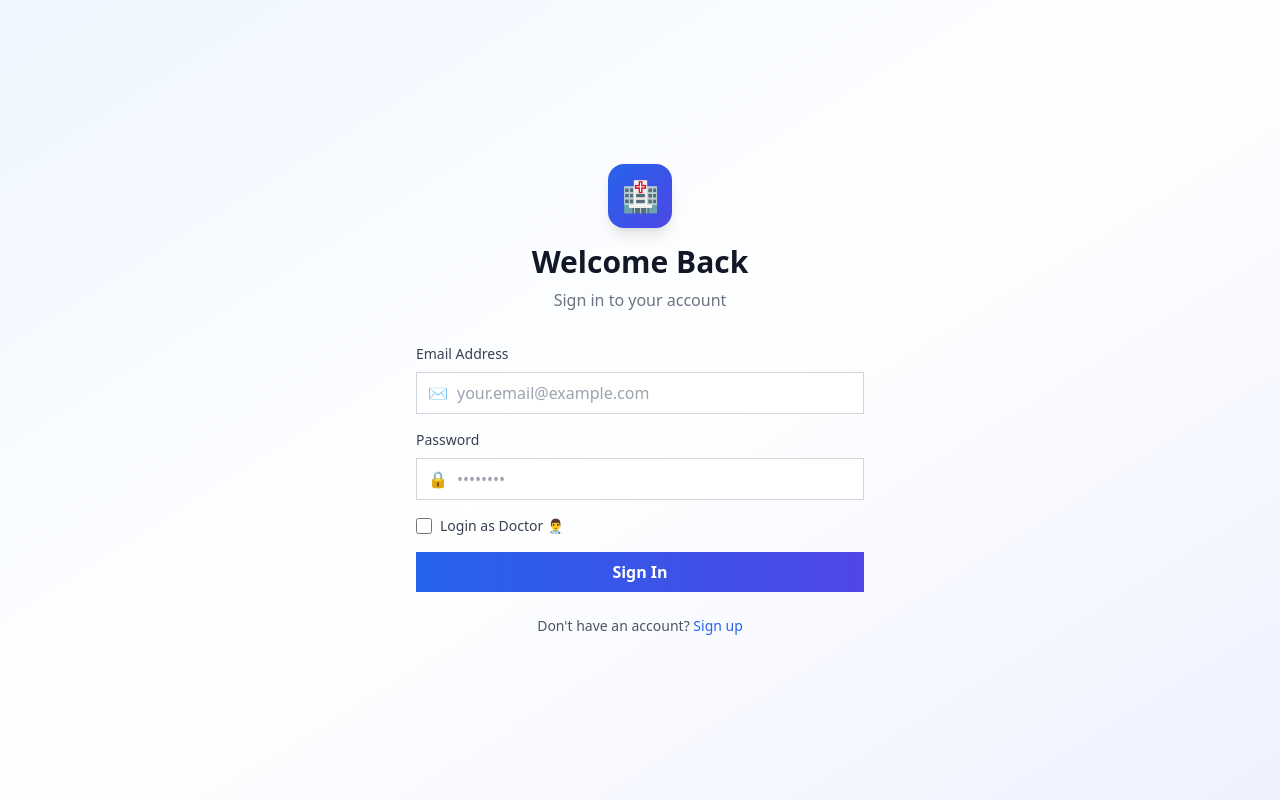
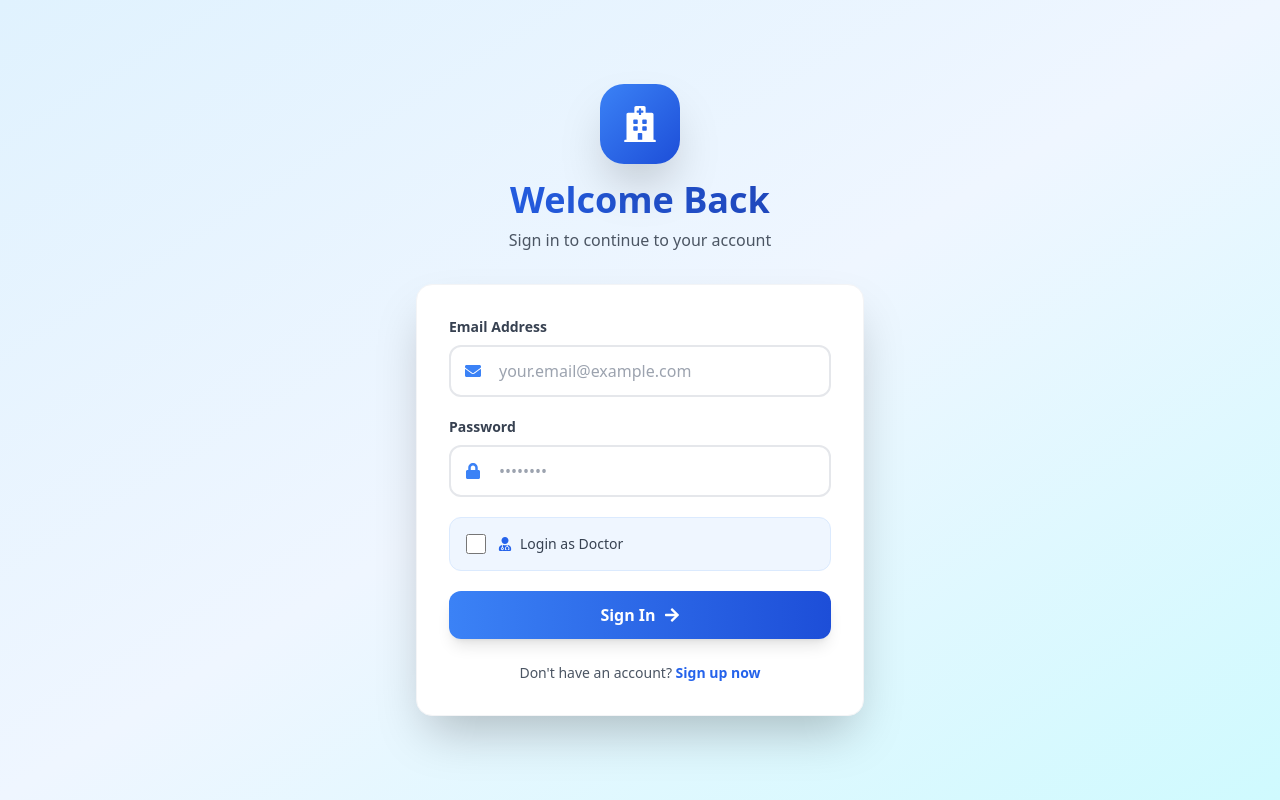
Before and after one commit to Devjivani1606/Doctor-Appointment, a React (Vite) app in the folder client/: page /login in a window 1280 px wide. Built offline with nearby package versions, Linux system fonts and the light colour scheme.

Commit message:
Lodin page upadate

```diff
--- a/client/src/pages/Login.jsx
+++ b/client/src/pages/Login.jsx
@@ -1,6 +1,7 @@
 import React, { useState } from 'react';
 import { Link, useNavigate } from 'react-router-dom';
 import axios from 'axios';
+import { FaEnvelope, FaLock, FaUserMd, FaHospital, FaArrowRight } from 'react-icons/fa';
 
 const Login = () => {
     const navigate = useNavigate();
@@ -40,21 +41,22 @@ const Login = () => {
     };
 
     return (
-        <div className="min-h-screen flex items-center justify-center bg-gradient-to-br from-blue-50 via-white to-indigo-50 p-4">
+        <div className="min-h-screen flex items-center justify-center bg-gradient-to-br from-sky-100 via-blue-50 to-cyan-100 p-4">
             <div className="w-full max-w-md">
                 <div className="text-center mb-8">
-                    <div className="inline-flex items-center justify-center w-16 h-16 bg-gradient-to-br from-blue-600 to-indigo-600 rounded-2xl mb-4 shadow-lg">
-                        <span className="text-3xl">🏥</span>
+                    <div className="inline-flex items-center justify-center w-20 h-20 bg-gradient-to-br from-blue-500 to-blue-700 rounded-3xl mb-4 shadow-2xl transform hover:scale-105 transition-transform">
+                        <FaHospital className="text-4xl text-white" />
                     </div>
-                    <h1 className="text-3xl font-bold text-gray-900">Welcome Back</h1>
-                    <p className="text-gray-500 mt-2">Sign in to your account</p>
+                    <h1 className="text-4xl font-bold bg-gradient-to-r from-blue-600 to-blue-800 bg-clip-text text-transparent mb-2">Welcome Back</h1>
+                    <p className="text-gray-600">Sign in to continue to your account</p>
                 </div>
 
-                        <form onSubmit={handleSubmit} className="space-y-4">
+                <div className="bg-white rounded-2xl shadow-2xl border border-gray-100 p-8">
+                    <form onSubmit={handleSubmit} className="space-y-5">
                         <div className="space-y-2">
-                            <label htmlFor="email" className="block text-sm font-medium text-gray-700">Email Address</label>
+                            <label htmlFor="email" className="block text-sm font-semibold text-gray-700">Email Address</label>
                             <div className="relative">
-                                <span className="absolute left-3 top-1/2 -translate-y-1/2 text-gray-400">✉️</span>
+                                <FaEnvelope className="absolute left-4 top-1/2 -translate-y-1/2 text-blue-500" />
                                 <input
                                     id="email"
                                     type="email"
@@ -62,15 +64,15 @@ const Login = () => {
                                     value={formData.email}
                                     onChange={handleChange}
                                     placeholder="your.email@example.com"
-                                    className="w-full pl-10 pr-4 py-2 border border-gray-300 rounded-lg focus:outline-none focus:ring-2 focus:ring-blue-500"
+                                    className="w-full pl-12 pr-4 py-3 border-2 border-gray-200 rounded-xl focus:outline-none focus:ring-2 focus:ring-blue-500 focus:border-transparent transition-all"
                                     required
                                 />
                             </div>
                         </div>
                         <div className="space-y-2">
-                            <label htmlFor="password" className="block text-sm font-medium text-gray-700">Password</label>
+                            <label htmlFor="password" className="block text-sm font-semibold text-gray-700">Password</label>
                             <div className="relative">
-                                <span className="absolute left-3 top-1/2 -translate-y-1/2 text-gray-400">🔒</span>
+                                <FaLock className="absolute left-4 top-1/2 -translate-y-1/2 text-blue-500" />
                                 <input
                                     id="password"
                                     type="password"
@@ -78,37 +80,47 @@ const Login = () => {
                                     value={formData.password}
                                     onChange={handleChange}
                                     placeholder="••••••••"
-                                    className="w-full pl-10 pr-4 py-2 border border-gray-300 rounded-lg focus:outline-none focus:ring-2 focus:ring-blue-500"
+                                    className="w-full pl-12 pr-4 py-3 border-2 border-gray-200 rounded-xl focus:outline-none focus:ring-2 focus:ring-blue-500 focus:border-transparent transition-all"
                                     required
                                 />
                             </div>
                         </div>
 
-                            {/* Login as Doctor Checkbox */}
-                            <div className="flex items-center">
+                        <div className="flex items-center bg-blue-50 p-4 rounded-xl border border-blue-100">
                             <input
                                 id="loginAsDoctor"
                                 type="checkbox"
                                 checked={loginAsDoctor}
                                 onChange={(e) => setLoginAsDoctor(e.target.checked)}
-                                    className="h-4 w-4 text-blue-600 focus:ring-blue-500 border-gray-300 rounded"
+                                className="h-5 w-5 text-blue-600 focus:ring-blue-500 border-gray-300 rounded cursor-pointer"
                             />
-                                <label htmlFor="loginAsDoctor" className="ml-2 block text-sm text-gray-700">
-                                    Login as Doctor 👨‍⚕️
+                            <label htmlFor="loginAsDoctor" className="ml-3 flex items-center text-sm font-medium text-gray-700 cursor-pointer">
+                                <FaUserMd className="mr-2 text-blue-600" />
+                                Login as Doctor
                             </label>
                         </div>
 
-                    <button type="submit" className="w-full bg-gradient-to-r from-blue-600 to-indigo-600 hover:from-blue-700 hover:to-indigo-700 text-white font-semibold py-2 px-4 rounded-lg transition-all duration-200 disabled:opacity-50 disabled:cursor-not-allowed" disabled={loading}>
-                        {loading ? 'Signing in...' : 'Sign In'}
+                        <button
+                            type="submit"
+                            className="w-full bg-gradient-to-r from-blue-500 to-blue-700 hover:from-blue-600 hover:to-blue-800 text-white font-bold py-3 px-4 rounded-xl transition-all duration-200 disabled:opacity-50 disabled:cursor-not-allowed shadow-lg hover:shadow-xl transform hover:-translate-y-0.5 flex items-center justify-center gap-2"
+                            disabled={loading}
+                        >
+                            {loading ? 'Signing in...' : (
+                                <>
+                                    Sign In
+                                    <FaArrowRight />
+                                </>
+                            )}
                         </button>
                     </form>
                     <div className="mt-6 text-center">
                         <p className="text-sm text-gray-600">
                             Don't have an account?{' '}
-                            <Link to="/register" className="text-blue-600 font-medium hover:underline">
-                                Sign up
+                            <Link to="/register" className="text-blue-600 font-bold hover:text-blue-700 hover:underline">
+                                Sign up now
                             </Link>
                         </p>
+                    </div>
                 </div>
             </div>
         </div>
--- a/client/src/pages/Register.jsx
+++ b/client/src/pages/Register.jsx
@@ -1,6 +1,7 @@
 import React, { useState } from 'react';
 import { Link, useNavigate } from 'react-router-dom';
 import axios from 'axios';
+import { FaUser, FaEnvelope, FaLock, FaUserMd, FaHospital, FaArrowRight } from 'react-icons/fa';
 
 const Register = () => {
     const navigate = useNavigate();
@@ -36,22 +37,22 @@ const Register = () => {
     };
 
     return (
-        <div className="min-h-screen flex items-center justify-center bg-gradient-to-br from-blue-50 via-white to-indigo-50 p-4">
+        <div className="min-h-screen flex items-center justify-center bg-gradient-to-br from-sky-100 via-blue-50 to-cyan-100 p-4">
             <div className="w-full max-w-md">
                 <div className="text-center mb-8">
-                    <div className="inline-flex items-center justify-center w-16 h-16 bg-gradient-to-br from-blue-600 to-indigo-600 rounded-2xl mb-4 shadow-lg">
-                        <span className="text-3xl">🏥</span>
+                    <div className="inline-flex items-center justify-center w-20 h-20 bg-gradient-to-br from-blue-500 to-blue-700 rounded-3xl mb-4 shadow-2xl transform hover:scale-105 transition-transform">
+                        <FaHospital className="text-4xl text-white" />
                     </div>
-                    <h1 className="text-3xl font-bold text-gray-900">Create Account</h1>
-                    <p className="text-gray-500 mt-2">Sign up to get started</p>
+                    <h1 className="text-4xl font-bold bg-gradient-to-r from-blue-600 to-blue-800 bg-clip-text text-transparent mb-2">Create Account</h1>
+                    <p className="text-gray-600">Join us to book appointments easily</p>
                 </div>
 
-                <div className="bg-white rounded-xl shadow-lg border border-gray-200 p-8">
+                <div className="bg-white rounded-2xl shadow-2xl border border-gray-100 p-8">
                     <form onSubmit={handleSubmit} className="space-y-5">
                         <div className="space-y-2">
-                                <label htmlFor="name" className="block text-sm font-medium text-gray-700">Full Name</label>
+                            <label htmlFor="name" className="block text-sm font-semibold text-gray-700">Full Name</label>
                             <div className="relative">
-                                    <span className="absolute left-3 top-1/2 -translate-y-1/2 text-gray-400">👤</span>
+                                <FaUser className="absolute left-4 top-1/2 -translate-y-1/2 text-blue-500" />
                                 <input
                                     id="name"
                                     type="text"
@@ -59,15 +60,15 @@ const Register = () => {
                                     value={formData.name}
                                     onChange={handleChange}
                                     placeholder="John Doe"
-                                        className="w-full pl-10 pr-4 py-2 border border-gray-300 rounded-lg focus:outline-none focus:ring-2 focus:ring-blue-500"
+                                    className="w-full pl-12 pr-4 py-3 border-2 border-gray-200 rounded-xl focus:outline-none focus:ring-2 focus:ring-blue-500 focus:border-transparent transition-all"
                                     required
                                 />
                             </div>
                         </div>
                         <div className="space-y-2">
-                                <label htmlFor="email" className="block text-sm font-medium text-gray-700">Email Address</label>
+                            <label htmlFor="email" className="block text-sm font-semibold text-gray-700">Email Address</label>
                             <div className="relative">
-                                    <span className="absolute left-3 top-1/2 -translate-y-1/2 text-gray-400">✉️</span>
+                                <FaEnvelope className="absolute left-4 top-1/2 -translate-y-1/2 text-blue-500" />
                                 <input
                                     id="email"
                                     type="email"
@@ -75,15 +76,15 @@ const Register = () => {
                                     value={formData.email}
                                     onChange={handleChange}
                                     placeholder="your.email@example.com"
-                                        className="w-full pl-10 pr-4 py-2 border border-gray-300 rounded-lg focus:outline-none focus:ring-2 focus:ring-blue-500"
+                                    className="w-full pl-12 pr-4 py-3 border-2 border-gray-200 rounded-xl focus:outline-none focus:ring-2 focus:ring-blue-500 focus:border-transparent transition-all"
                                     required
                                 />
                             </div>
                         </div>
                         <div className="space-y-2">
-                                <label htmlFor="password" className="block text-sm font-medium text-gray-700">Password</label>
+                            <label htmlFor="password" className="block text-sm font-semibold text-gray-700">Password</label>
                             <div className="relative">
-                                    <span className="absolute left-3 top-1/2 -translate-y-1/2 text-gray-400">🔒</span>
+                                <FaLock className="absolute left-4 top-1/2 -translate-y-1/2 text-blue-500" />
                                 <input
                                     id="password"
                                     type="password"
@@ -91,12 +92,12 @@ const Register = () => {
                                     value={formData.password}
                                     onChange={handleChange}
                                     placeholder="••••••••"
-                                        className="w-full pl-10 pr-4 py-2 border border-gray-300 rounded-lg focus:outline-none focus:ring-2 focus:ring-blue-500"
+                                    className="w-full pl-12 pr-4 py-3 border-2 border-gray-200 rounded-xl focus:outline-none focus:ring-2 focus:ring-blue-500 focus:border-transparent transition-all"
                                     required
                                 />
                             </div>
                         </div>
-                            <div className="flex items-center space-x-2">
+                        <div className="flex items-center bg-blue-50 p-4 rounded-xl border border-blue-100">
                             <input
                                 type="checkbox"
                                 id="isDoctor"
@@ -104,23 +105,33 @@ const Register = () => {
                                 onChange={(e) =>
                                     setFormData({ ...formData, isDoctor: e.target.checked })
                                 }
-                                    className="w-4 h-4 accent-blue-600 rounded cursor-pointer"
+                                className="h-5 w-5 text-blue-600 focus:ring-blue-500 border-gray-300 rounded cursor-pointer"
                             />
                             <label
                                 htmlFor="isDoctor"
-                                    className="text-sm font-medium text-gray-700 cursor-pointer"
+                                className="ml-3 flex items-center text-sm font-medium text-gray-700 cursor-pointer"
                             >
+                                <FaUserMd className="mr-2 text-blue-600" />
                                 Register as a Doctor
                             </label>
                         </div>
-                            <button type="submit" className="w-full bg-gradient-to-r from-blue-600 to-indigo-600 hover:from-blue-700 hover:to-indigo-700 text-white font-semibold py-2 px-4 rounded-lg transition-all duration-200 disabled:opacity-50 disabled:cursor-not-allowed" disabled={loading}>
-                                {loading ? 'Creating Account...' : 'Create Account'}
+                        <button
+                            type="submit"
+                            className="w-full bg-gradient-to-r from-blue-500 to-blue-700 hover:from-blue-600 hover:to-blue-800 text-white font-bold py-3 px-4 rounded-xl transition-all duration-200 disabled:opacity-50 disabled:cursor-not-allowed shadow-lg hover:shadow-xl transform hover:-translate-y-0.5 flex items-center justify-center gap-2"
+                            disabled={loading}
+                        >
+                            {loading ? 'Creating Account...' : (
+                                <>
+                                    Create Account
+                                    <FaArrowRight />
+                                </>
+                            )}
                         </button>
                     </form>
                     <div className="mt-6 text-center">
                         <p className="text-sm text-gray-600">
                             Already have an account?{' '}
-                                <Link to="/login" className="text-blue-600 font-medium hover:underline">
+                            <Link to="/login" className="text-blue-600 font-bold hover:text-blue-700 hover:underline">
                                 Sign in
                             </Link>
                         </p>
```
Also changed, not shown: client/src/pages/Appointments_updated.jsx (+115 -103 lines), 1 other file (tests, documents, lock files or other folders). Lines whose indentation alone changed are shown as unchanged.
